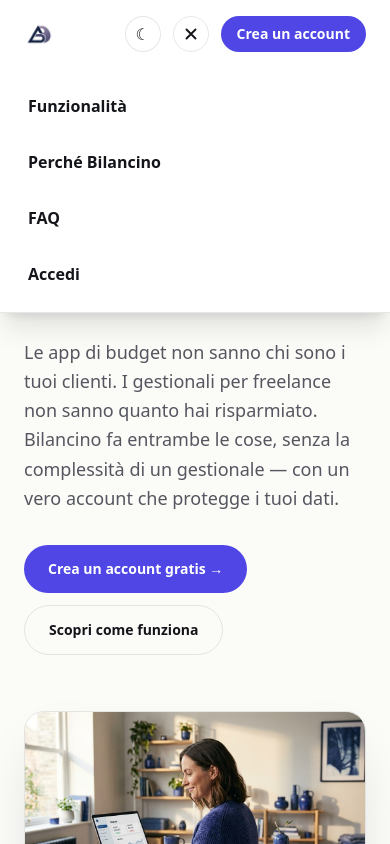
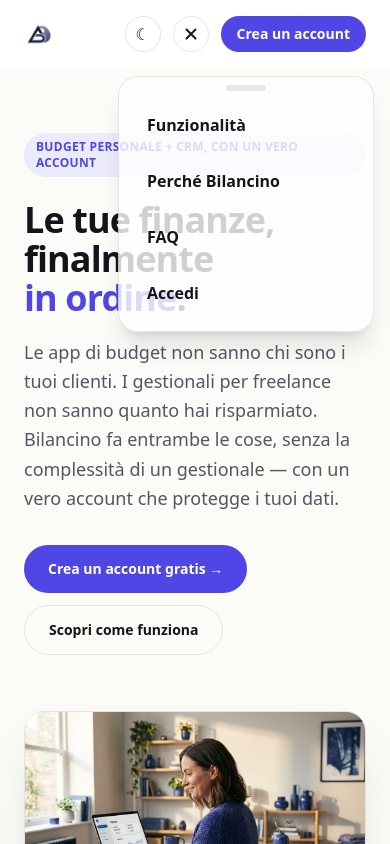
Before and after one commit to Breguino/Bilancio-app, a Next.js app: page / in a window 390 px wide. Both pictures are taken after a click on the button "Menu". Shown: the top 844 px of the page. Built offline with nearby package versions, Linux system fonts and the light colour scheme; no server answers.

Commit message:
Make mobile menu panel semi-transparent (frosted glass) and draggable via a grip handle

```diff
--- a/components/mobile-menu.tsx
+++ b/components/mobile-menu.tsx
@@ -1,12 +1,34 @@
 "use client";
 
 import Link from "next/link";
-import { useState } from "react";
+import { useRef, useState } from "react";
 
 type MenuItem = { href: string; label: string };
 
 export function MobileMenu({ items }: { items: MenuItem[] }) {
   const [open, setOpen] = useState(false);
+  const [pos, setPos] = useState({ x: 0, y: 0 });
+  const drag = useRef<{ startX: number; startY: number; origX: number; origY: number } | null>(null);
+
+  function onDragStart(e: React.PointerEvent) {
+    e.currentTarget.setPointerCapture(e.pointerId);
+    drag.current = { startX: e.clientX, startY: e.clientY, origX: pos.x, origY: pos.y };
+  }
+  function onDragMove(e: React.PointerEvent) {
+    if (!drag.current) return;
+    setPos({
+      x: drag.current.origX + (e.clientX - drag.current.startX),
+      y: drag.current.origY + (e.clientY - drag.current.startY),
+    });
+  }
+  function onDragEnd() {
+    drag.current = null;
+  }
+
+  function close() {
+    setOpen(false);
+    setPos({ x: 0, y: 0 });
+  }
 
   return (
     <>
@@ -22,17 +44,27 @@ export function MobileMenu({ items }: { items: MenuItem[] }) {
         </svg>
       </button>
       <div
-        className="absolute inset-x-0 top-full z-30 grid transition-[grid-template-rows] duration-300 ease-out bg-white dark:bg-neutral-900 border-b border-border dark:border-neutral-800 shadow-xl"
-        style={{ gridTemplateRows: open ? "1fr" : "0fr" }}
+        className={`fixed z-30 top-[76px] right-4 w-64 max-w-[calc(100vw-2rem)] rounded-2xl border border-border dark:border-neutral-800 bg-white/80 dark:bg-neutral-900/80 backdrop-blur-md shadow-xl transition-[opacity,transform] duration-200 ease-out ${
+          open ? "opacity-100 scale-100" : "opacity-0 scale-95 pointer-events-none"
+        }`}
+        style={{ transform: `translate(${pos.x}px, ${pos.y}px)${open ? "" : " scale(0.95)"}` }}
         aria-hidden={!open}
       >
-        <div className="overflow-hidden">
-          <nav className="flex flex-col gap-1 p-3 text-base font-semibold">
+        <div
+          onPointerDown={onDragStart}
+          onPointerMove={onDragMove}
+          onPointerUp={onDragEnd}
+          onPointerCancel={onDragEnd}
+          className="flex items-center justify-center py-2 cursor-grab active:cursor-grabbing touch-none"
+        >
+          <span className="w-10 h-1.5 rounded-full bg-border dark:bg-neutral-700" />
+        </div>
+        <nav className="flex flex-col gap-1 p-3 pt-0 text-base font-semibold">
           {items.map((item) => (
             <Link
               key={item.href}
               href={item.href}
-                onClick={() => setOpen(false)}
+              onClick={close}
               className="px-4 py-3.5 rounded-xl hover:bg-black/5 dark:hover:bg-white/5"
             >
               {item.label}
@@ -40,7 +72,6 @@ export function MobileMenu({ items }: { items: MenuItem[] }) {
           ))}
         </nav>
       </div>
-      </div>
     </>
   );
 }
```
Lines whose indentation alone changed are shown as unchanged.
